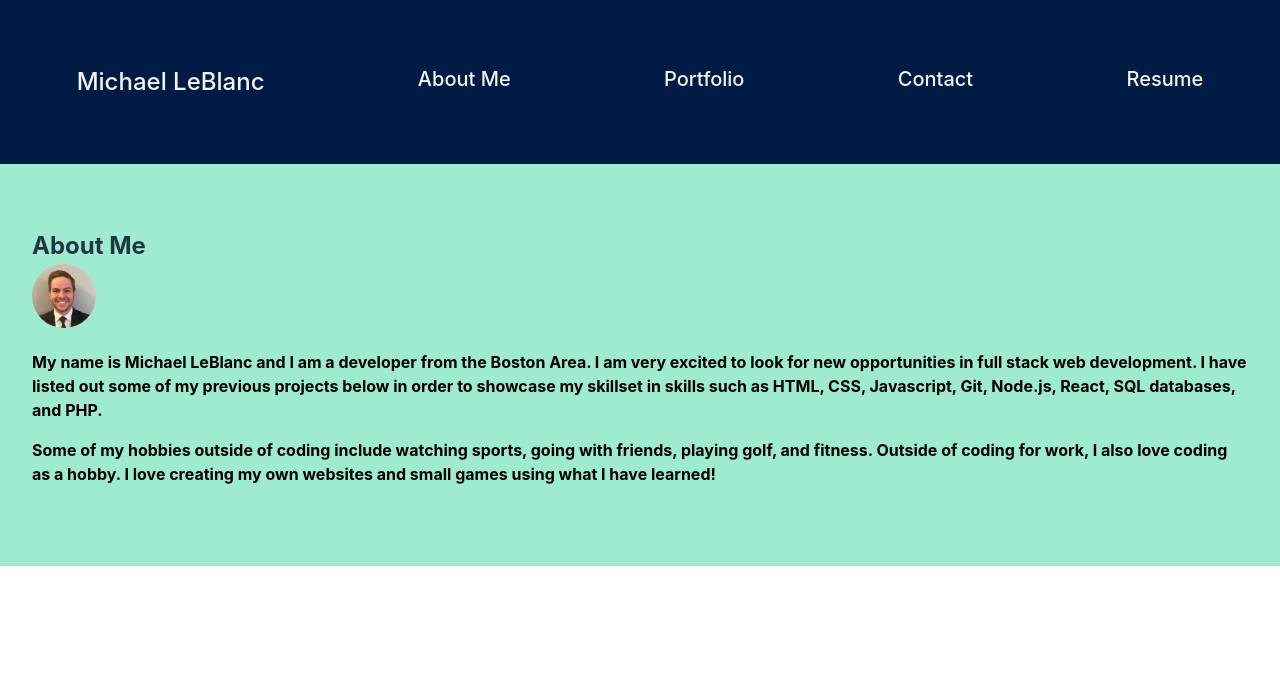
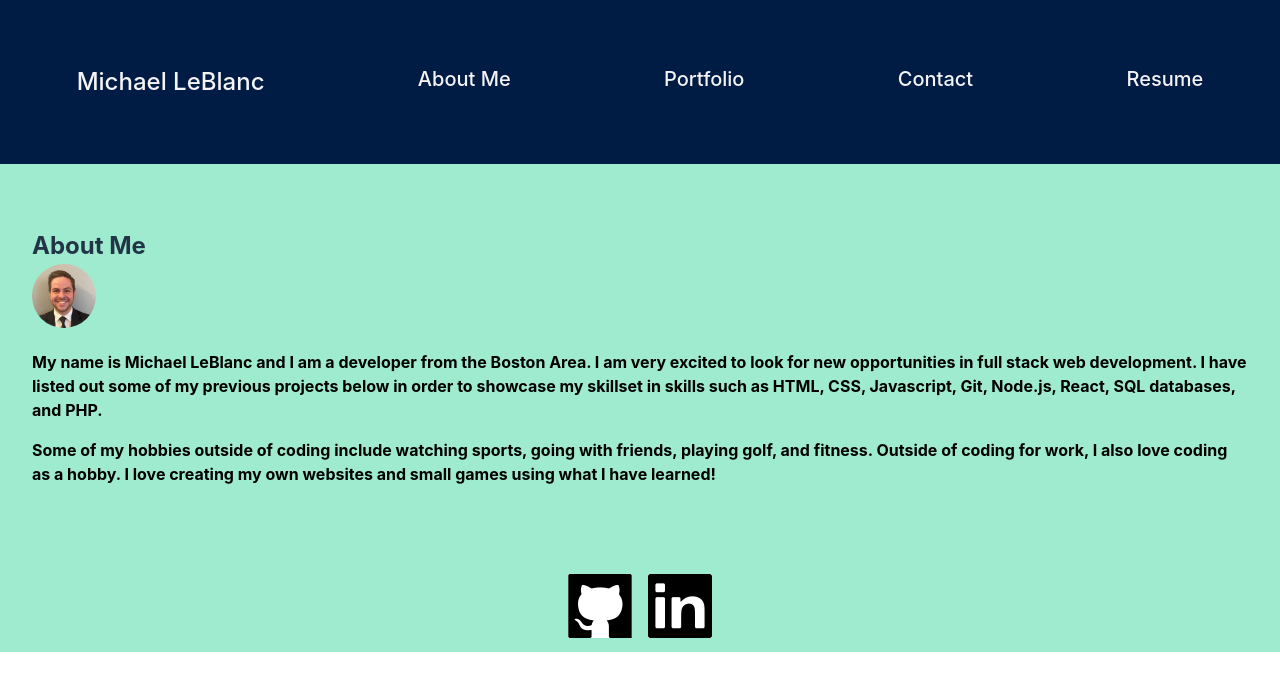
Before and after one commit to mleblanc94/react-portfolio, a React (Vite) app in the folder react-portfolio/: page / in a window 1280 px wide. Shown: the top 690 px of the page. Built offline with nearby package versions, Linux system fonts and the light colour scheme.

Commit message:
added footer component and finished initial page

```diff
--- a/react-portfolio/src/App.jsx
+++ b/react-portfolio/src/App.jsx
@@ -3,6 +3,7 @@ import reactLogo from './assets/react.svg'
 import viteLogo from '/vite.svg'
 import Header from './components/Header'
 import About from './components/About'
+import Footer from './components/Footer'
 import Navigation from './components/Navigation'
 import './App.css'
 
@@ -11,6 +12,7 @@ function App() {
     <div>
     <Header />
     <About />
+    <Footer />
     </div>
   )
 }
--- a/react-portfolio/src/components/Footer.jsx
+++ b/react-portfolio/src/components/Footer.jsx
@@ -0,0 +1,15 @@
+import 'tachyons';
+import githubLogo from '../assets/githubLogo.png';
+import linkedinLogo from '../assets/linkedinLogo.png';
+
+// Whenever we try to render an array containing JSX, React knows to render each JSX element separately
+function About() {
+    return (
+        <div className="flex center bg-light-green justify-center">
+            <a href=""><img src={githubLogo} alt="" className="h3 w3 bg-white ma2"></img></a>
+            <a href=""><img src={linkedinLogo} alt="" className="h3 w3 bg-white ma2"></img></a>
+</div>
+    );
+  }
+
+  export default About;
```
Also changed, not shown: react-portfolio/src/assets/githubLogo.png (added), react-portfolio/src/assets/linkedinLogo.png (added).
